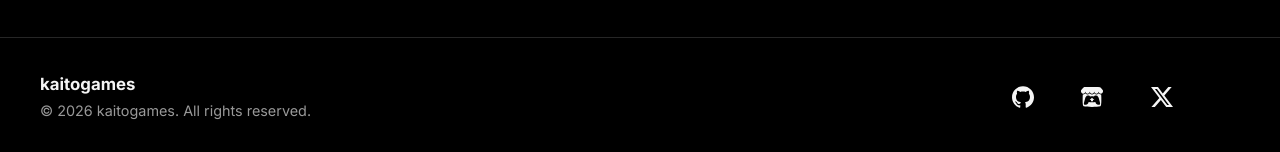
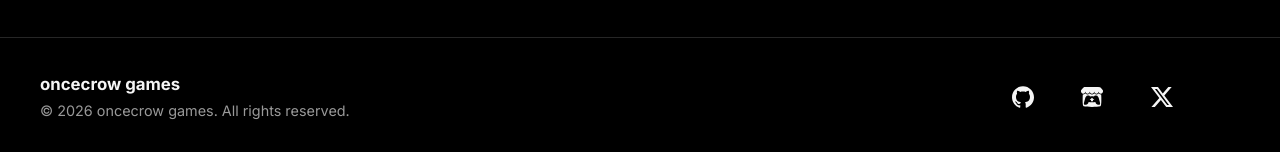
Before and after one commit to kaitogames/kaitogamesportfolio, a React (Vite) app: page /contact in a window 1280 px wide. Shown: the part 764-916 px from the top of the page. Built offline with nearby package versions, Linux system fonts and the light colour scheme.

Commit message:
name change footer

```diff
--- a/src/components/Footer.jsx
+++ b/src/components/Footer.jsx
@@ -35,9 +35,9 @@ function Footer() {
   return (
     <footer className="footer">
       <div className="footer-left">
-        <p className="footer-name">kaitogames</p>
+        <p className="footer-name">oncecrow games</p>
         <p className="footer-copy">
-          © {new Date().getFullYear()} kaitogames. All rights reserved.
+          © {new Date().getFullYear()} oncecrow games. All rights reserved.
         </p>
       </div>
 
```
